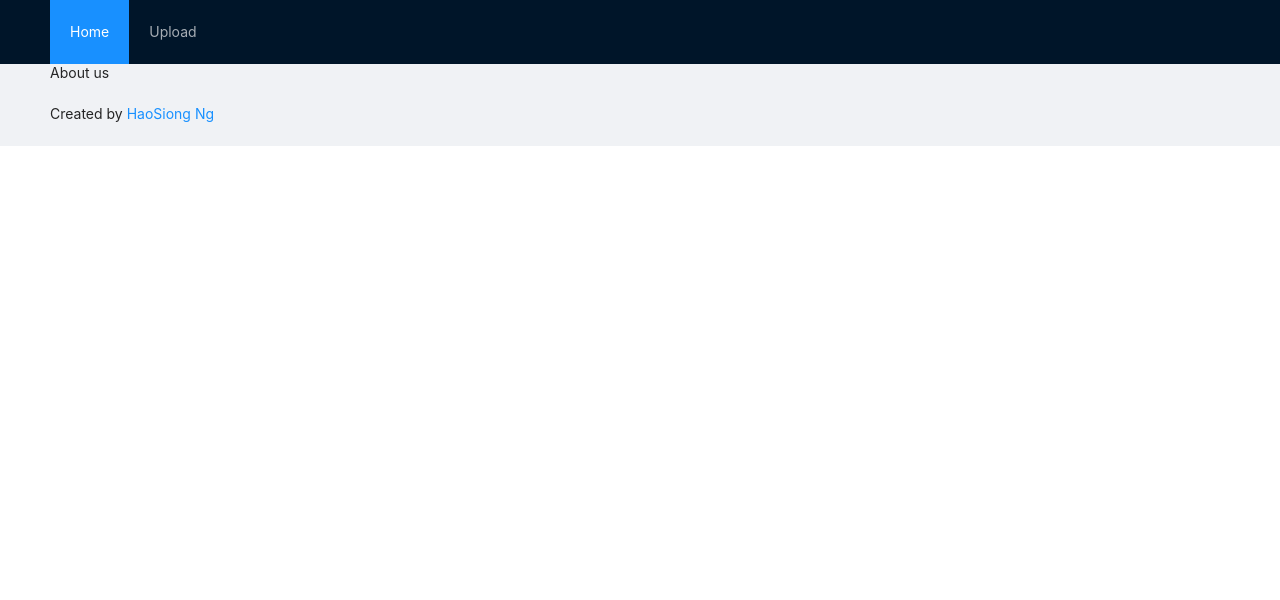
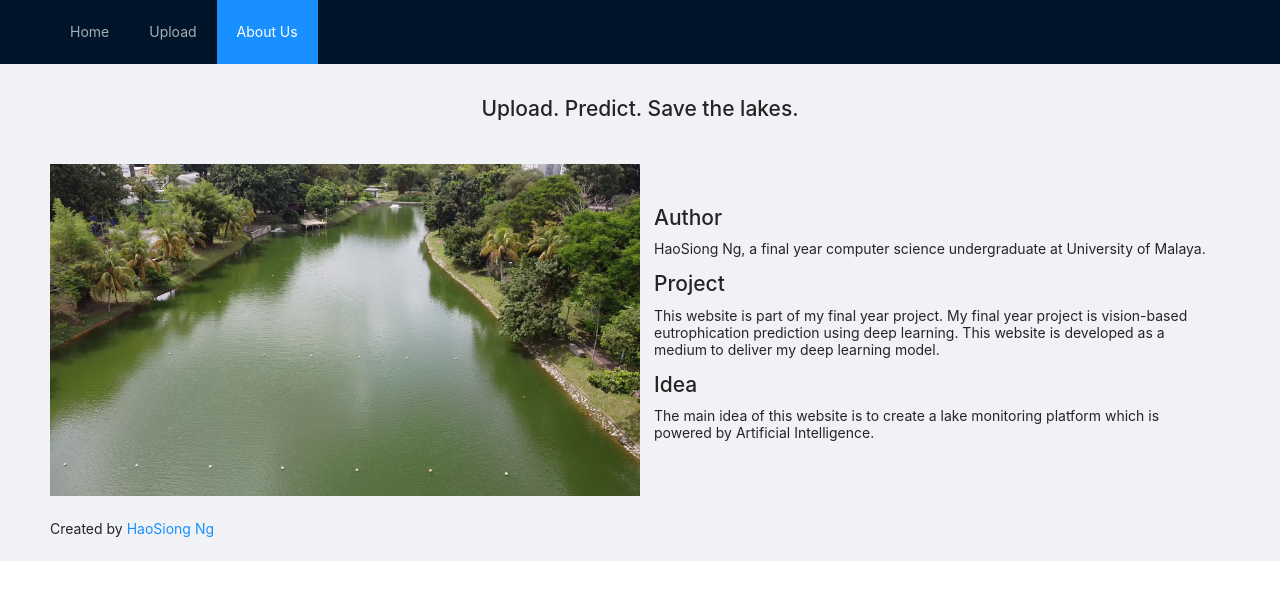
Before and after one commit to nghaosiong98/deepwater, a React (Create React App) app: page /about in a window 1280 px wide. Shown: the top 600 px of the page. Built offline with nearby package versions, Linux system fonts and the light colour scheme.

Commit message:
upadated About Us page

```diff
--- /dev/null
+++ b/src/components/about-us/about-us.css
@@ -0,0 +1,18 @@
+.flex-column {
+  display: flex;
+  flex-direction: column;
+}
+
+.row {
+  width: 100%;
+  /* position: absolute; */
+}
+.slogan {
+  display: grid;
+  place-items: center;
+  height: 100px;
+}
+
+.descriptions {
+  padding: 1em;
+}
--- a/src/components/about-us/about-us.jsx
+++ b/src/components/about-us/about-us.jsx
@@ -1,8 +1,35 @@
 import React from 'react';
+import { Image, Row, Col } from 'antd';
+import UMLake from '../../images/um-lake.jpg';
+import './about-us.css';
 
 const AboutUs = () => (
-  <div>
-    About us
+  <div className="flex-column">
+    <div className="slogan">
+      <h1>Upload. Predict. Save the lakes.</h1>
+    </div>
+    <Row className="" align="middle">
+      <Col md={12} xs={24}>
+        <Image src={UMLake} alt="Lake" preview={false} />
+      </Col>
+      <Col md={12} xs={24} className="descriptions">
+        <h1>Author</h1>
+        <p>
+          HaoSiong Ng, a final year computer science undergraduate at University of Malaya.
+        </p>
+        <h1>Project</h1>
+        <p>
+          This website is part of my final year project. My final year project is vision-based
+          eutrophication prediction using deep learning. This website is developed as a medium
+          to deliver my deep learning model.
+        </p>
+        <h1>Idea</h1>
+        <p>
+          The main idea of this website is to create a lake monitoring platform which is
+          powered by Artificial Intelligence.
+        </p>
+      </Col>
+    </Row>
   </div>
 );
 
--- a/src/components/header/header.jsx
+++ b/src/components/header/header.jsx
@@ -16,6 +16,11 @@ export const menuItems = [
     label: 'Upload',
     path: '/upload',
     index: 1,
+  },
+  {
+    label: 'About Us',
+    path: '/about',
+    index: 2,
   },
 ];
 
```
Also changed, not shown: src/images/um-lake.jpg (added).
